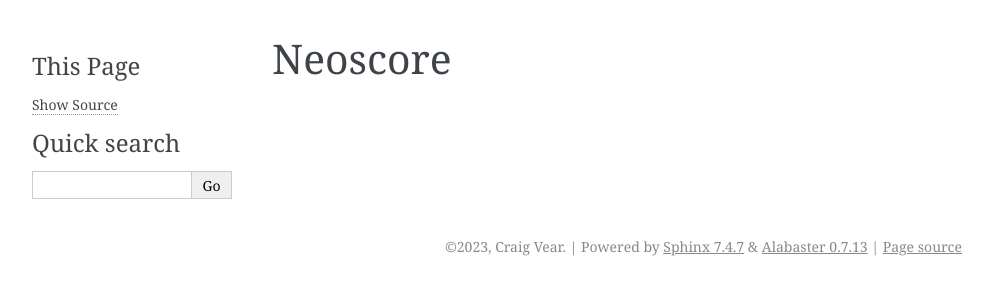
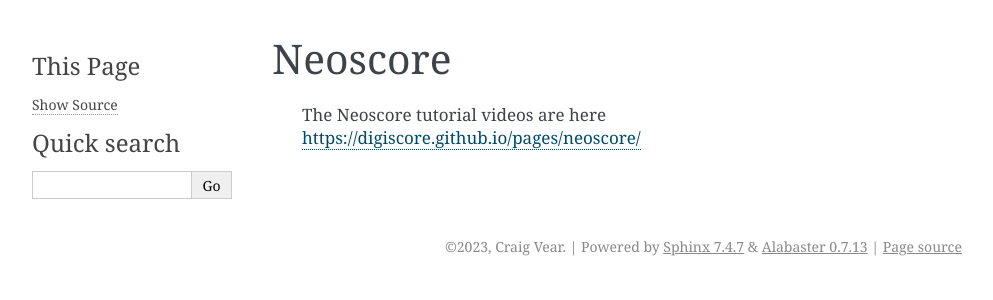
Before and after one commit to CreativeCoding/course, a Sphinx documentation site: the page built from docs/source/neoscore.rst, in a window 1280 px wide. Shown: the top 300 px of the page, without its empty margins (148-1141 px from the left). Built offline with Sphinx 7.4.7, drawn with Linux system fonts in a browser that asks for light colours.

Commit message:
updated neoscore

```diff
--- a/docs/source/neoscore.rst
+++ b/docs/source/neoscore.rst
@@ -1,2 +1,4 @@
 Neoscore
 ========
+
+    | The Neoscore tutorial videos are here https://digiscore.github.io/pages/neoscore/
```
